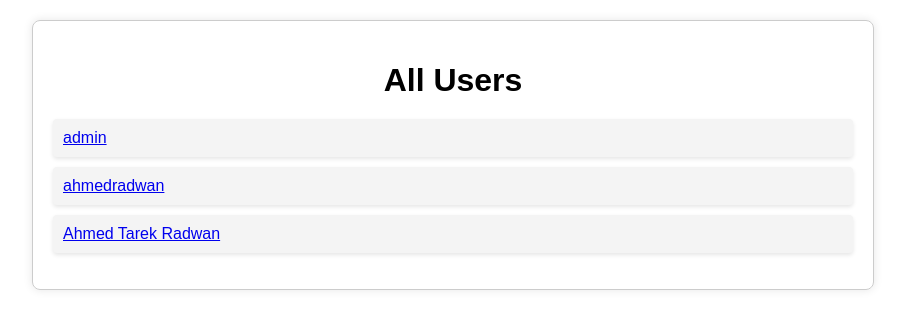
After one commit to ahmedradwan21/Covid_Management, a Django app: template covid_19/templates/doctor_page.html in a window 1280 px wide. The commit adds this page. Shown: the top 329 px of the page, without its empty margins (187-1092 px from the left). Run offline with Django 5.2, Linux system fonts and the light colour scheme; the template is opened without the code that fills it: values that come from a table or form of the project are taken from there, others are empty; data comes from the database, SQL or seed files in the repository; both versions use the stored data as it was after the commit.

Commit message:
Doctor ✨

```diff
--- a/covid/urls.py
+++ b/covid/urls.py
@@ -26,7 +26,10 @@ urlpatterns = [
     path('success' , views.success , name='success'),
     path('verify/<auth_token>' , views.verify , name="verify"),
     path('error' , views.error_page , name="error"),
-    path('profile/', views.profile, name='profile'),
+    path('profile1/', views.profile, name='profile1'),
+    # path('doctor/', views.doctor_page, name='doctor_page'),
+    path('all-users/', views.all_users_view, name='all_users'),
+    path('profile/<int:user_id>/', views.profile, name='profile')
 
 ]
 
--- a/covid_19/models.py
+++ b/covid_19/models.py
@@ -37,6 +37,7 @@ class Profile(models.Model):
     is_verified = models.BooleanField(default=False)
     created_at = models.DateTimeField(auto_now_add=True)
     risk_calculator_data = models.ForeignKey(RiskCalculatorData, on_delete=models.SET_NULL, null=True, blank=True)
+    is_doctor = models.BooleanField(default=False)
 
     def __str__(self):
         return self.user.username
--- /dev/null
+++ b/covid_19/templates/doctor_page.html
@@ -0,0 +1,48 @@
+<!DOCTYPE html>
+<html lang="en">
+<head>
+    <meta charset="UTF-8">
+    <meta name="viewport" content="width=device-width, initial-scale=1.0">
+    <title>All Users</title>
+    <style>
+        body {
+            font-family: Arial, sans-serif;
+            margin: 0;
+            padding: 0;
+        }
+        .container {
+            max-width: 800px;
+            margin: 20px auto;
+            padding: 20px;
+            border: 1px solid #ccc;
+            border-radius: 8px;
+            box-shadow: 0 0 10px rgba(0, 0, 0, 0.1);
+        }
+        h1 {
+            text-align: center;
+            margin-bottom: 20px;
+        }
+        ul {
+            list-style-type: none;
+            padding: 0;
+        }
+        li {
+            margin-bottom: 10px;
+            padding: 10px;
+            background-color: #f4f4f4;
+            border-radius: 4px;
+            box-shadow: 0 2px 4px rgba(0, 0, 0, 0.1);
+        }
+    </style>
+</head>
+<body>
+    <div class="container">
+        <h1>All Users</h1>
+        <ul>
+            {% for user in users %}
+                <li><a href="{% url 'profile' user.id %}">{{ user.username }}</a></li>
+            {% endfor %}
+        </ul>
+    </div>
+</body>
+</html>
--- a/covid_19/templates/register.html
+++ b/covid_19/templates/register.html
@@ -304,7 +304,8 @@
                                  </div>
                              </div>
                          </div>
-
+                         <input type="checkbox" id="is_doctor" name="is_doctor">
+                         <label for="is_doctor">Are you a doctor?</label><br>
                      </div>
 
                      <p class="login__register">
```
Also changed, not shown: covid_19/templates/home.html (+8 -6 lines), covid_19/views.py (+30 -6 lines), covid_19/migrations/0005_profile_is_doctor.py (added), db.sqlite3.
